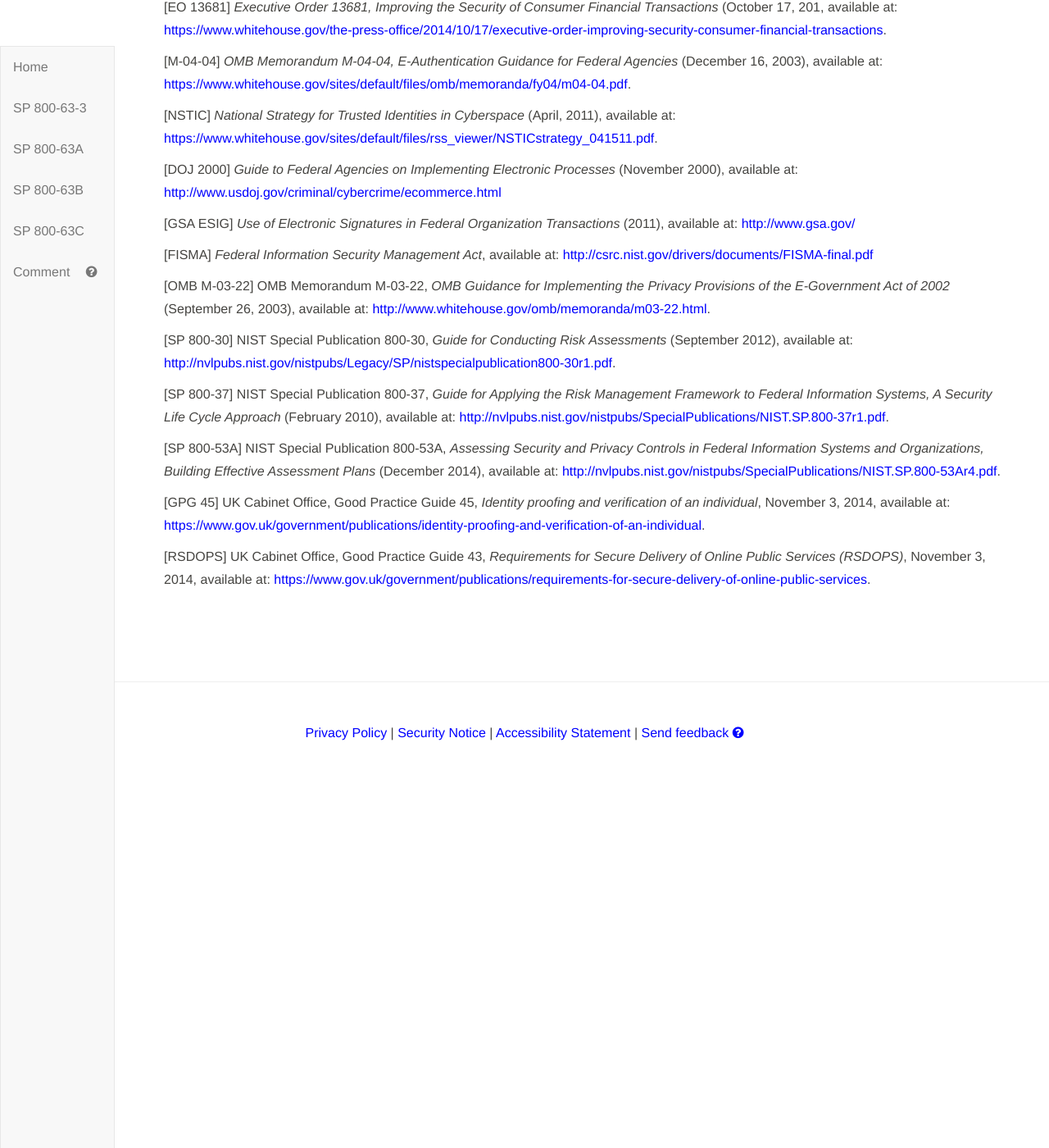
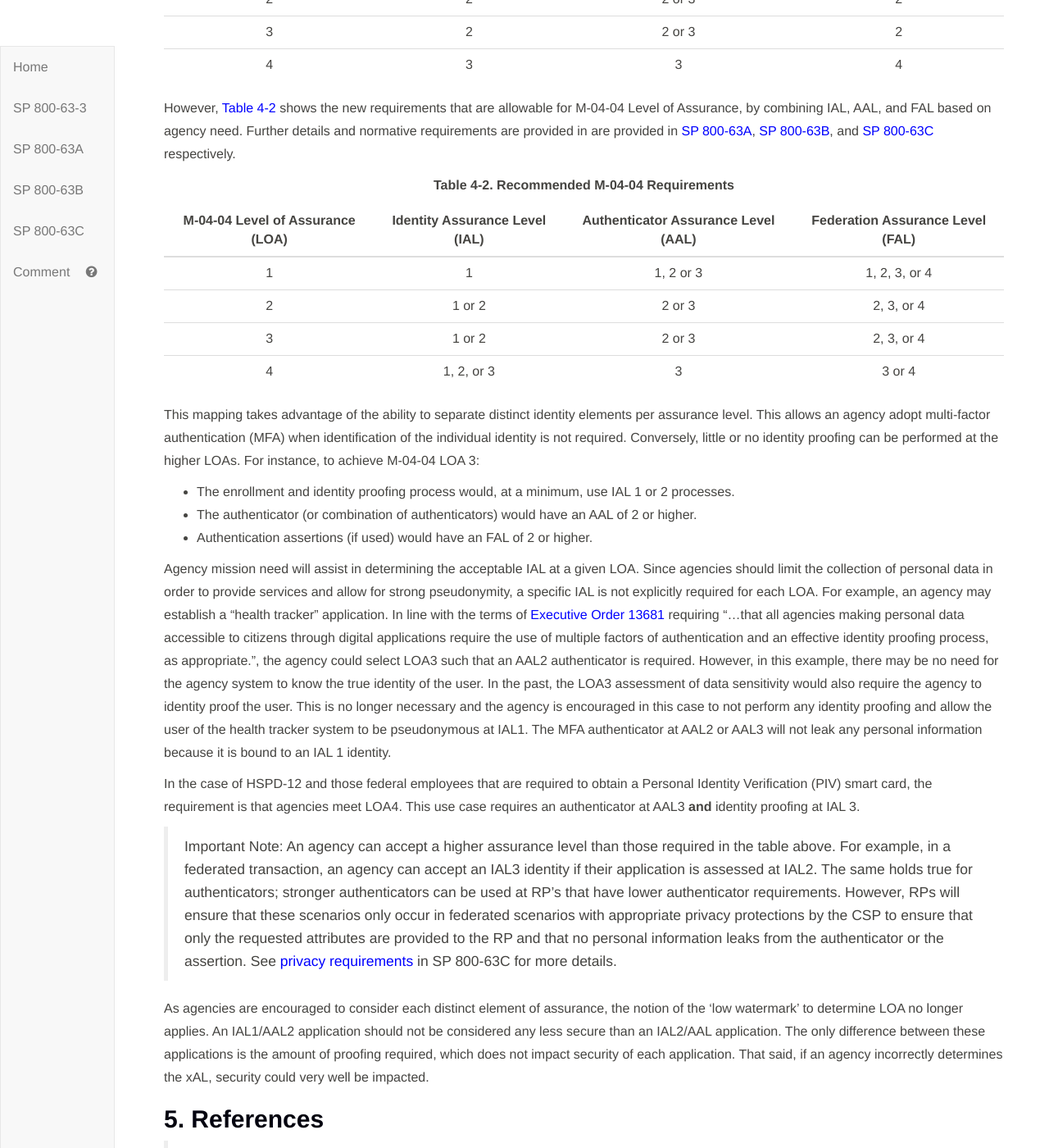
Before and after one commit to usnistgov/800-63-3, a Jekyll site: the page built from sp800-63-3.md, in a window 1280 px wide and 1400 px high, scrolled down 26908 px. Shown: the whole window at 82% size. Built offline with Jekyll 4.4.1, drawn with Linux system fonts in a browser that asks for light colours; before the commit the page ends 27816 px from its top, so only the background shows below that; some of the changed text lies outside the part shown.

Commit message:
Fixed tables and addressed an issue.
Closes #319

```diff
--- a/sp800-63-3/cover.md
+++ b/sp800-63-3/cover.md
@@ -225,8 +225,15 @@
 ### M-04-04 Levels of Assurance Requirements
 
 
-The following table shows strict adherence to M-04-04 Level of Assurance, mapping corresponding Identity, Authenticator, and Federation Assurance Levels.
+[Table 1](#63ES-Table1) shows strict adherence to M-04-04 Level of Assurance, mapping corresponding Identity, Authenticator, and Federation Assurance Levels.
 
+<a name="63ES-Table1"></a>
+
+<div class="text-center" markdown="1">
+
+**Table 1.  Legacy M-04-04 Requirements**
+
+</div>
 
 | M-04-04 Level of Assurance (LOA) | Identity Assurance Level (IAL)| Authenticator Assurance Level (AAL) | Federation Assurance Level (FAL)
 |:------------------:|:-----------------------------:|:------------------------:|:------------------------:|
@@ -235,8 +242,15 @@
 | 3 | 2 | 2 or 3 |2
 | 4 | 3 | 3 |4
 
-However, the table below shows the new requirements that are allowable for M-04-04 Level of Assurance, by combining IAL, AAL, and FAL based on agency need. Further details and normative requirements are provided in are provided in [SP 800-63A](sp800-63a.html), [SP 800-63B](sp800-63b.html), and [SP 800-63C](sp800-63c.html) respectively.
+However, [Table 2](#63ES-Table2) shows the new requirements that are allowable for M-04-04 Level of Assurance, by combining IAL, AAL, and FAL based on agency need. Further details and normative requirements are provided in are provided in [SP 800-63A](sp800-63a.html), [SP 800-63B](sp800-63b.html), and [SP 800-63C](sp800-63c.html) respectively.
 
+<a name="63ES-Table2"></a>
+
+<div class="text-center" markdown="1">
+
+**Table 2.  Recommended M-04-04 Requirements**
+
+</div>
 
 | M-04-04 Level of Assurance (LOA) | Identity Assurance Level (IAL)| Authenticator Assurance Level (AAL) | Federation Assurance Level (FAL)
 |:------------------:|:-----------------------------:|:------------------------:|:------------------------:|
@@ -255,7 +269,15 @@
 
 ### Acceptable IAL and AAL Combinations
 
-The following table details valid combinations of IAL and AAL that may be established during the enrollment process:
+[Table 3](#63ES-Table3) details valid combinations of IAL and AAL that may be established during the enrollment process:
+
+<a name="63ES-Table3"></a>
+
+<div class="text-center" markdown="1">
+
+**Table 3.  Acceptable combinations of IAL and AAL**
+
+</div>
 
 | | IAL 1 | IAL 2 | IAL 3 |
 |:-:|:-:|:-:|:-:|
--- a/sp800-63-3/sec1_2_introduction.md
+++ b/sp800-63-3/sec1_2_introduction.md
@@ -186,8 +186,15 @@
 
 ### 2.2. Relationship to Other Standards and Guidelines
 
-This document has been written to satisfy the needs of federal agencies. However, with the expansion of citizen services throughout the world that require identity and authentication assurance, as well as an increasing number of use cases that promote international identity federation and interoperability, it is intended to achieve alignment to national and international standards that describe levels of identity assurance. This is not meant to imply that there is direct correlation between the IALs and AALs in this document and the levels in those standards, but that it is seen that this document fulfils the criteria as demonstrated in those standards.
+This document has been written to satisfy the needs of federal agencies. However, with the expansion of citizen services throughout the world that require identity and authentication assurance, as well as an increasing number of use cases that promote international identity federation and interoperability, this guideline is intended to achieve alignment to national and international standards that describe levels of identity assurance. [Table 2-1](#63Sec2-Table1) provides a representative snapshot of mappings to various international and national assurance documents. This is not meant to imply that there is direct correlation between the IALs and AALs in this document and the levels in those standards, but that it is seen that this document fulfils the criteria as demonstrated in those standards.
 
+<a name="63Sec2-Table1"></a>
+
+<div class="text-center" markdown="1">
+
+**Table 2-1.  800-63 Mapping to Other Standards and Guidelines**
+
+</div>
 
 SP 800-63|[[GPG 45]](#GPG45)|[[RSDOPS]](#RSDOPS)|STORK 2.0|29115:2011|ISO 29003|Government of Canada
 :---------:|:----:|:----:|:-------:|:--------:|:-------:|:------------------:
--- a/sp800-63-3/sec4_model.md
+++ b/sp800-63-3/sec4_model.md
@@ -20,7 +20,7 @@
 
 As part of authentication, mechanisms such as device identity or geo-location may be used to identify or prevent possible authentication false positives. While these mechanisms do not directly increase the authenticator assurance level, they can enforce security policies and mitigate risks. In many cases, the authentication process and services will be shared by many applications and agencies. However, it is the individual agency or application acting as the RP that shall make the decision to grant access or process a transaction based on the specific application requirements.
 
-The various entities and interactions that comprise the digital authentication model used here are illustrated below in [Figure 1](#Figure1). The left shows the enrollment, credential issuance, lifecycle management activities, and the various states an individual transitions to based on the phase of identity proofing and authentication they are in. The usual sequence of interactions is as follows:
+The various entities and interactions that comprise the digital authentication model used here are illustrated below in [Figure 1](#63Sec4-Figure1). The left shows the enrollment, credential issuance, lifecycle management activities, and the various states an individual transitions to based on the phase of identity proofing and authentication they are in. The usual sequence of interactions is as follows:
 
 1.	An individual (applicant) applies to a CSP through an enrollment process.
 2.	The CSP identity proofs that applicant. Upon successful proofing, the applicant becomes a subscriber.
@@ -29,7 +29,7 @@
 
 Other sequences are less common, but could also achieve the same functional requirements.
 
-The right side of [Figure 1](#Figure1) shows the entities and the interactions related to using a authenticator to perform digital authentication. When the subscriber needs to authenticate to perform a transaction, he or she becomes a claimant to a verifier. The interactions are as follows:
+The right side of [Figure 1](#63Sec4-Figure1) shows the entities and the interactions related to using a authenticator to perform digital authentication. When the subscriber needs to authenticate to perform a transaction, he or she becomes a claimant to a verifier. The interactions are as follows:
 
 1.	The claimant proves to the verifier that he or she possesses and controls the authenticator through an authentication protocol.
 2.	The verifier interacts with the CSP to validate the credential that binds the subscriber’s identity to his or her authenticator and to optionally obtain claimant attributes.
@@ -38,15 +38,15 @@
 
 In all cases, the RP should request the attributes it requires from a CSP prior to authentication of the claimant.  In addition, the claimant should be requested to consent to the release of those attribute prior to generation and release of an assertion.
 
-In some cases, the verifier does not need to communicate in real time with the CSP to complete the authentication activity (e.g., some uses of digital certificates). Therefore, the dashed line between the verifier and the CSP represents a logical link between the two entities rather than a physical link. In some implementations, the verifier, RP and the CSP functions may be distributed and separated as shown in [Figure 1](#Figure1); however, if these functions reside on the same platform, the interactions between the components are local messages between applications running on the same system rather than protocols over shared untrusted networks.
+In some cases, the verifier does not need to communicate in real time with the CSP to complete the authentication activity (e.g., some uses of digital certificates). Therefore, the dashed line between the verifier and the CSP represents a logical link between the two entities rather than a physical link. In some implementations, the verifier, RP and the CSP functions may be distributed and separated as shown in [Figure 1](#63Sec4-Figure1); however, if these functions reside on the same platform, the interactions between the components are local messages between applications running on the same system rather than protocols over shared untrusted networks.
 
 As noted above, CSPs maintain status information about credentials they issue. CSPs will generally assign a finite lifetime when issuing credentials to limit the maintenance period. When the status changes, or when the credentials near expiration, credentials may be renewed or re-issued; or, the credential may be revoked and/or destroyed. Typically, the subscriber authenticates to the CSP using his or her existing, unexpired authenticator and credential in order to request issuance of a new authenticator and credential. If the subscriber fails to request authenticator and credential re-issuance prior to their expiration or revocation, he or she may be required to repeat the enrollment process to obtain a new authenticator and credential. Alternatively, the CSP may choose to accept a request during a grace period after expiration.
 
-<a name="Figure1"></a>
+<a name="63Sec4-Figure1"></a>
 <div class="text-center" markdown="1">
 ![](sp800-63-3/media/model.png)
 
-**Figure 1 - Digital Authentication Model**
+**Figure 4-1 - Digital Authentication Model**
 </div>
 
 ### 4.2. Enrollment and Identity Proofing
@@ -138,10 +138,50 @@
 
 ### 4.5. Assurance Levels
 
-The M-04-04 Level of Assurance (LOA) is determined by combining the discrete assurance level for each of the components of the architecture. For instance, to achieve M-04-04 LOA 3:
+The M-04-04 Level of Assurance (LOA) is determined by combining the discrete assurance level for each of the components of the architecture. [Table 1](#63Sec4-Table1) shows strict adherence to M-04-04 Level of Assurance, mapping corresponding Identity, Authenticator, and Federation Assurance Levels.
+
+<a name="63Sec4-Table1"></a>
+
+<div class="text-center" markdown="1">
+
+**Table 4-1.  Legacy M-04-04 Requirements**
+
+</div>
+
+| M-04-04 Level of Assurance (LOA) | Identity Assurance Level (IAL)| Authenticator Assurance Level (AAL) | Federation Assurance Level (FAL)
+|:------------------:|:-----------------------------:|:------------------------:|:------------------------:|
+| 1 | 1 | 1| 1
+| 2 | 2 | 2 or 3 |2
+| 3 | 2 | 2 or 3 |2
+| 4 | 3 | 3 |4
+
+However, [Table 4-2](#63ES-Table2) shows the new requirements that are allowable for M-04-04 Level of Assurance, by combining IAL, AAL, and FAL based on agency need. Further details and normative requirements are provided in are provided in [SP 800-63A](sp800-63a.html), [SP 800-63B](sp800-63b.html), and [SP 800-63C](sp800-63c.html) respectively.
+
+<a name="63Sec4-Table2"></a>
+
+<div class="text-center" markdown="1">
+
+**Table 4-2.  Recommended M-04-04 Requirements**
+
+</div>
+
+| M-04-04 Level of Assurance (LOA) | Identity Assurance Level (IAL)| Authenticator Assurance Level (AAL) | Federation Assurance Level (FAL)
+|:------------------:|:-----------------------------:|:------------------------:|:------------------------:|
+| 1 | 1 | 1, 2 or 3 | 1, 2, 3, or 4
+| 2 | 1 or 2 | 2 or 3 |2, 3, or 4
+| 3 | 1 or 2 | 2 or 3 |2, 3, or 4
+| 4 | 1, 2, or 3 | 3 |3 or 4
+
+This mapping takes advantage of the ability to separate distinct identity elements per assurance level.  This allows an agency adopt multi-factor authentication (MFA) when identification of the individual identity is not required. Conversely, little or no identity proofing can be performed at the higher LOAs. For instance, to achieve M-04-04 LOA 3:
 
 * The enrollment and identity proofing process would, at a minimum, use IAL 1 or 2 processes.
 * The authenticator (or combination of authenticators) would have an AAL of 2 or higher.
 * Authentication assertions (if used) would have an FAL of 2 or higher.
 
-The M-04-04 level is determined by the lowest level because it will likely be the target of an attacker. For example, if a system uses an authenticator that has AAL 2 assurance, but uses assertion mechanisms at FAL 3, the attacker will likely focus on gaining access to the authenticator since it is easier to attack a system component meeting AAL 2 rather than attacking the assertion that meets FAL 3.
+Agency mission need will assist in determining the acceptable IAL at a given LOA.  Since agencies should limit the collection of personal data in order to provide services and allow for strong pseudonymity, a specific IAL is not explicitly required for each LOA. For example, an agency may establish a "health tracker" application.  In line with the terms of [Executive Order 13681](#EO13681) requiring "...that all agencies making personal data accessible to citizens through digital applications require the use of multiple factors of authentication and an effective identity proofing process, as appropriate.", the agency could select LOA3 such that an AAL2 authenticator is required.  However, in this example, there may be no need for the agency system to know the true identity of the user.  In the past, the LOA3 assessment of data sensitivity would also require the agency to identity proof the user.  This is no longer necessary and the agency is encouraged in this case to not perform any identity proofing and allow the user of the health tracker system to be pseudonymous at IAL1.  The MFA authenticator at AAL2 or AAL3 will not leak any personal information because it is bound to an IAL 1 identity.
+
+In the case of HSPD-12 and those federal employees that are required to obtain a Personal Identity Verification (PIV) smart card, the requirement is that agencies meet LOA4. This use case requires an authenticator at AAL3 **and** identity proofing at IAL 3.
+
+>Important Note: An agency can accept a higher assurance level than those required in the table above.  For example, in a federated transaction, an agency can accept an IAL3 identity if their application is assessed at IAL2.  The same holds true for authenticators; stronger authenticators can be used at RP's that have lower authenticator requirements.  However, RPs will ensure that these scenarios only occur in federated scenarios with appropriate privacy protections by the CSP to ensure that only the requested attributes are provided to the RP and that no personal information leaks from the authenticator or the assertion.  See [privacy requirements](./sp800-63c.html#sec9) in SP 800-63C for more details.
+
+As agencies are encouraged to consider each distinct element of assurance, the notion of the 'low watermark' to determine LOA no longer applies.  An IAL1/AAL2 application should not be considered any less secure than an IAL2/AAL application.  The only difference between these applications is the amount of proofing required, which does not impact security of each application. That said, if an agency incorrectly determines the xAL, security could very well be impacted.
```
Also changed, not shown: sp800-63a/sec4_ial.md (+1 -1 lines).
